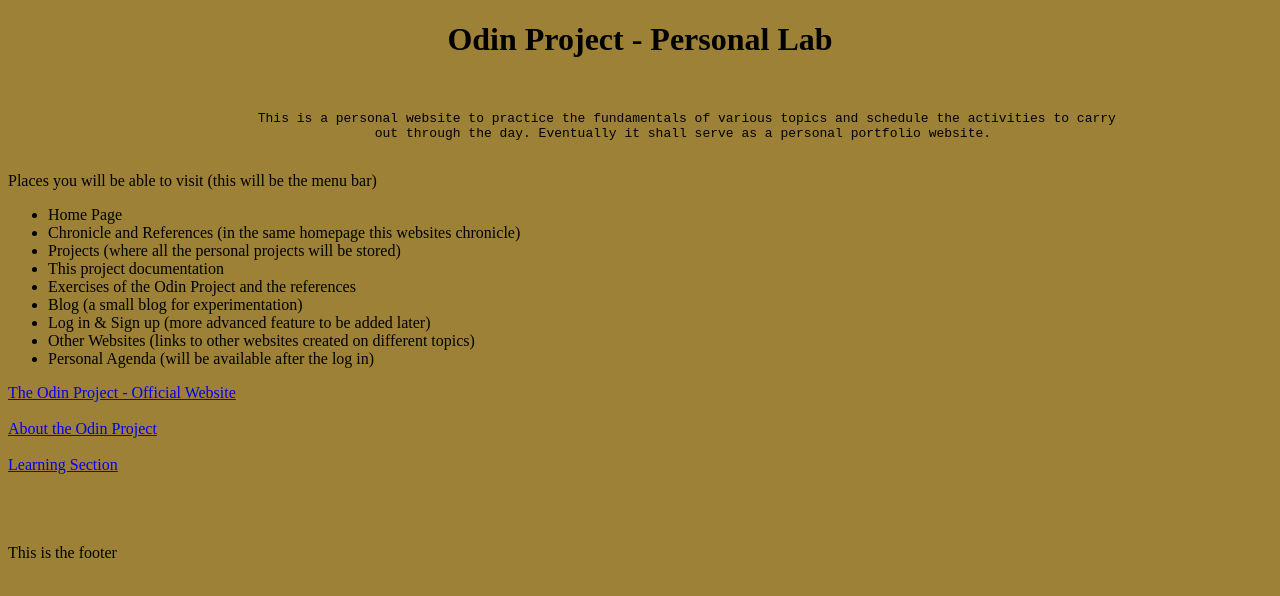
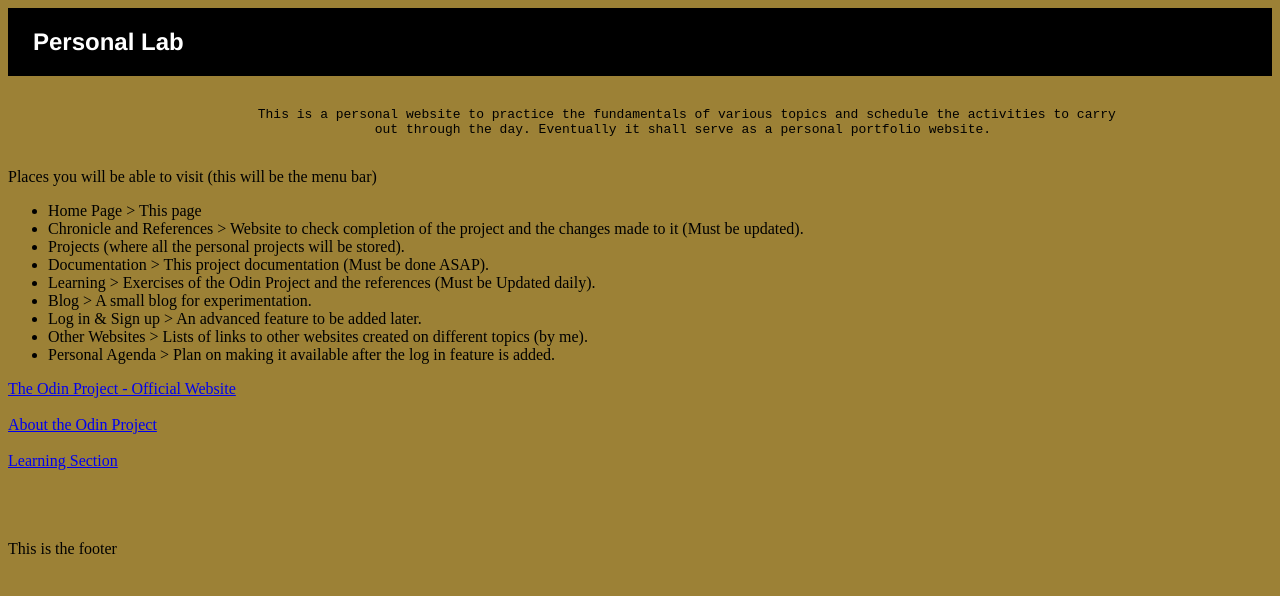
Before and after one commit to NeosCipher/LearningDiary, a plain HTML site: page index.html in a window 1280 px wide. Drawn offline with Linux system fonts and the light colour scheme.

Commit message:
Working on the creation of a navigation bar as the top general menu.w

```diff
--- a/index.html
+++ b/index.html
@@ -3,11 +3,13 @@
     <head>
         <meta charset="UTF-8">
 	    <link rel="stylesheet" href="styles.css"/>
-        <title>Odin Project - Personal Lab</title>
+        <title>Personal Lab</title>
         <meta name="viewport" content="width=device-width", initial-scale="1.0">
     </head>
     <body class="color light-brown">
-        <h1 class="headerCentered">Odin Project - Personal Lab</h1>
+        <nav class="top-menu">
+            <h1 class="headerCentered">Personal Lab</h1>
+        </nav>
         <br>
         <pre>
             This is a personal website to practice the fundamentals of various topics and schedule the activities to carry
@@ -16,15 +18,15 @@
         <nav>
             <p>Places you will be able to visit (this will be the menu bar)</p>
             <ul>
-                <li>Home Page</li>
-                <li>Chronicle and References (in the same homepage this websites chronicle)</li>
-                <li>Projects (where all the personal projects will be stored)</li>
-                <li>This project documentation</li>
-                <li>Exercises of the Odin Project and the references</li>
-                <li>Blog (a small blog for experimentation)</li>
-                <li>Log in & Sign up (more advanced feature to be added later)</li>
-                <li>Other Websites (links to other websites created on different topics)</li>
-                <li>Personal Agenda (will be available after the log in)</li>
+                <li>Home Page > This page</li>
+                <li>Chronicle and References > Website to check completion of the project and the changes made to it (Must be updated).</li>
+                <li>Projects (where all the personal projects will be stored).</li>
+                <li>Documentation > This project documentation (Must be done ASAP).</li>
+                <li>Learning > Exercises of the Odin Project and the references (Must be Updated daily).</li>
+                <li>Blog > A small blog for experimentation.</li>
+                <li>Log in & Sign up > An advanced feature to be added later.</li>
+                <li>Other Websites > Lists of links to other websites created on different topics (by me).</li>
+                <li>Personal Agenda > Plan on making it available after the log in feature is added.</li>
             </ul>
         </nav>
         <a href="https://www.theodinproject.com/" target="_blank", rel="noopener noreferrer">The Odin Project - Official Website</a>
--- a/styles.css
+++ b/styles.css
@@ -4,7 +4,20 @@ body.color.light-brown{
   background-color: rgba(136, 104, 14, 0.83);
 }
 
-body h1.headerCentered, pre {
+body nav.top-menu {
+  background-color: rgb(0, 0, 0);
+  overflow: hidden;
+}
+
+body nav h1{
+  font-family: 'Franklin Gothic Medium', 'Arial', 'Times New Roman';
+  font-size: 10;
+  text-align: left;
+  margin-left: 25px;
+  color: rgb(255, 255, 255);
+}
+
+body nav.top-menu, body pre{
   text-align: center;
 }
 
```
Also changed, not shown: odin-links-and-images/index.html (+2 -2 lines).
